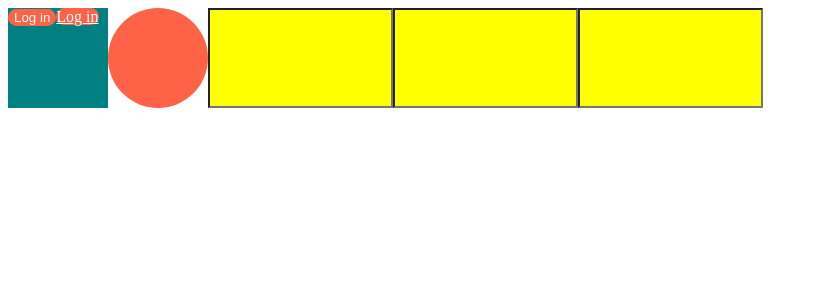
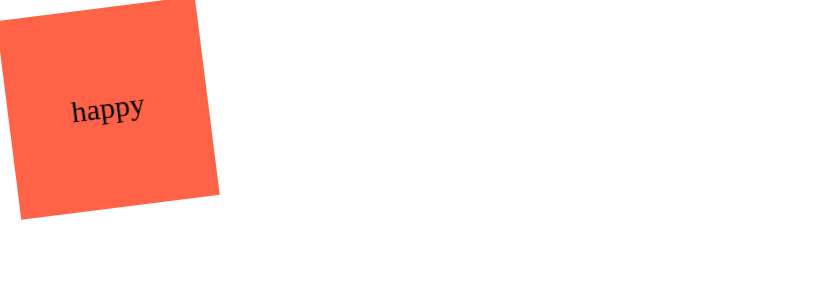
Before and after one commit to beecomci/react-masterclass, a React (Create React App) app: page / in a window 1280 px wide. Shown: the top 300 px of the page, without its empty margins (0-826 px from the left). Built offline with nearby package versions, Linux system fonts and the light colour scheme.

Commit message:
animation, psuedo selector 추가

```diff
--- a/src/App.js
+++ b/src/App.js
@@ -1,48 +1,45 @@
-import styled from "styled-components";
+import styled, { keyframes } from "styled-components";
 
-const Father = styled.div`
+const Wrapper = styled.div`
   display: flex;
 `;
 
-const Box = styled.div`
-  background-color: ${props => props.bgColor};
-  width: 100px;
-  height: 100px;
-`;
-
-const Circle = styled(Box)`
-  border-radius: 50px;
+const rotationAnimation = keyframes`
+  from {
+    transform: rotate(0deg);
+  }
+  to {
+    transform: rotate(360deg);
+  }
 `;
 
 const Text = styled.span`
-  color: white;
+  font-size: 30px;
 `;
 
-const Btn = styled.button`
-  color: white;
+const Box = styled.div`
+  display: flex;
+  width: 200px;
+  height: 200px;
   background-color: tomato;
-  border-radius: 15px;
-  border: 0;
-`;
+  justify-content: center;
+  align-items: center;
+  animation: ${rotationAnimation} 1s linear infinite;
 
-const Input = styled.input.attrs({ required: true, minlenght: 10 })`
-  background-color: yellow;
+  ${Text} {
+    &:hover {
+      color: yellow;
+    }
+  }
 `;
 
 function App() {
   return (
-    <Father as="header">
-      <Box bgColor="teal">
-        <Btn>Log in</Btn>
-        <Btn as="a" href="#">
-          Log in
-        </Btn>
+    <Wrapper>
+      <Box>
+        <Text as="p">happy</Text>
       </Box>
-      <Circle bgColor="tomato"></Circle>
-      <Input />
-      <Input />
-      <Input />
-    </Father>
+    </Wrapper>
   );
 }
 
```
